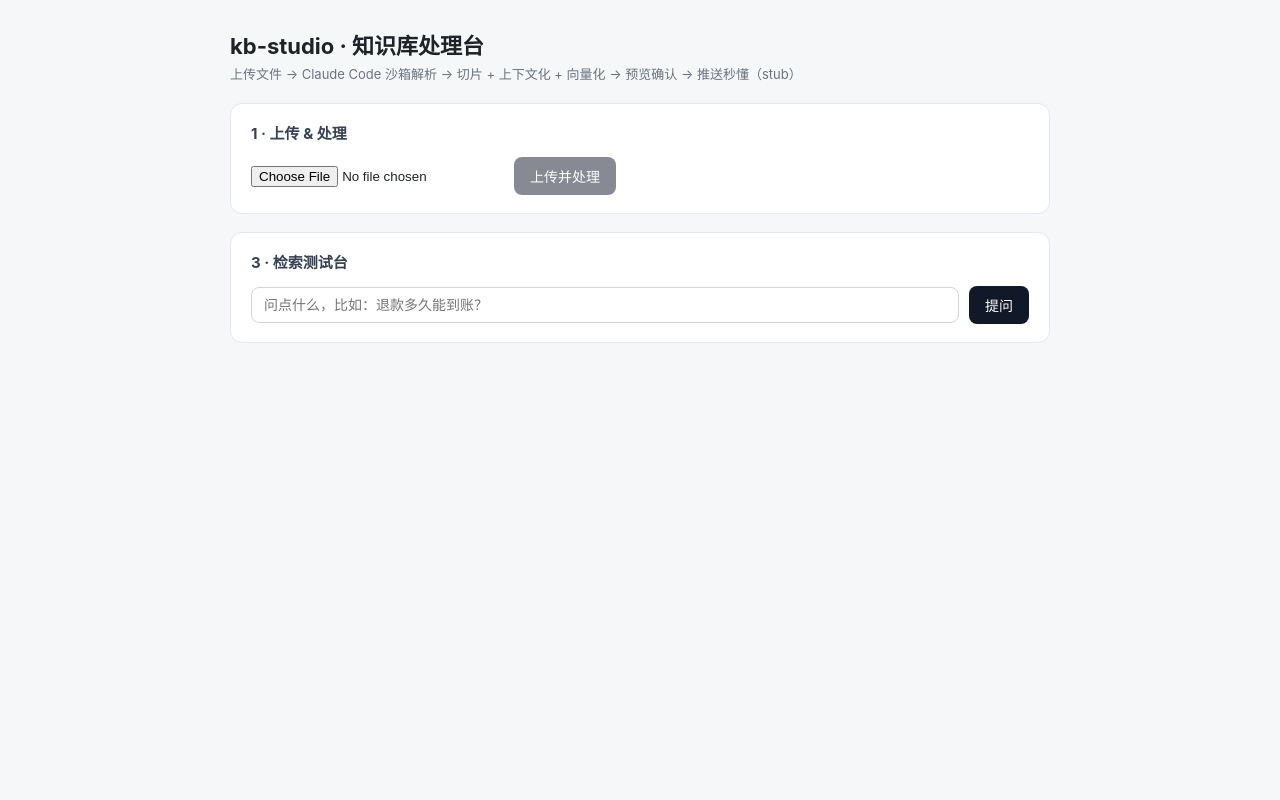
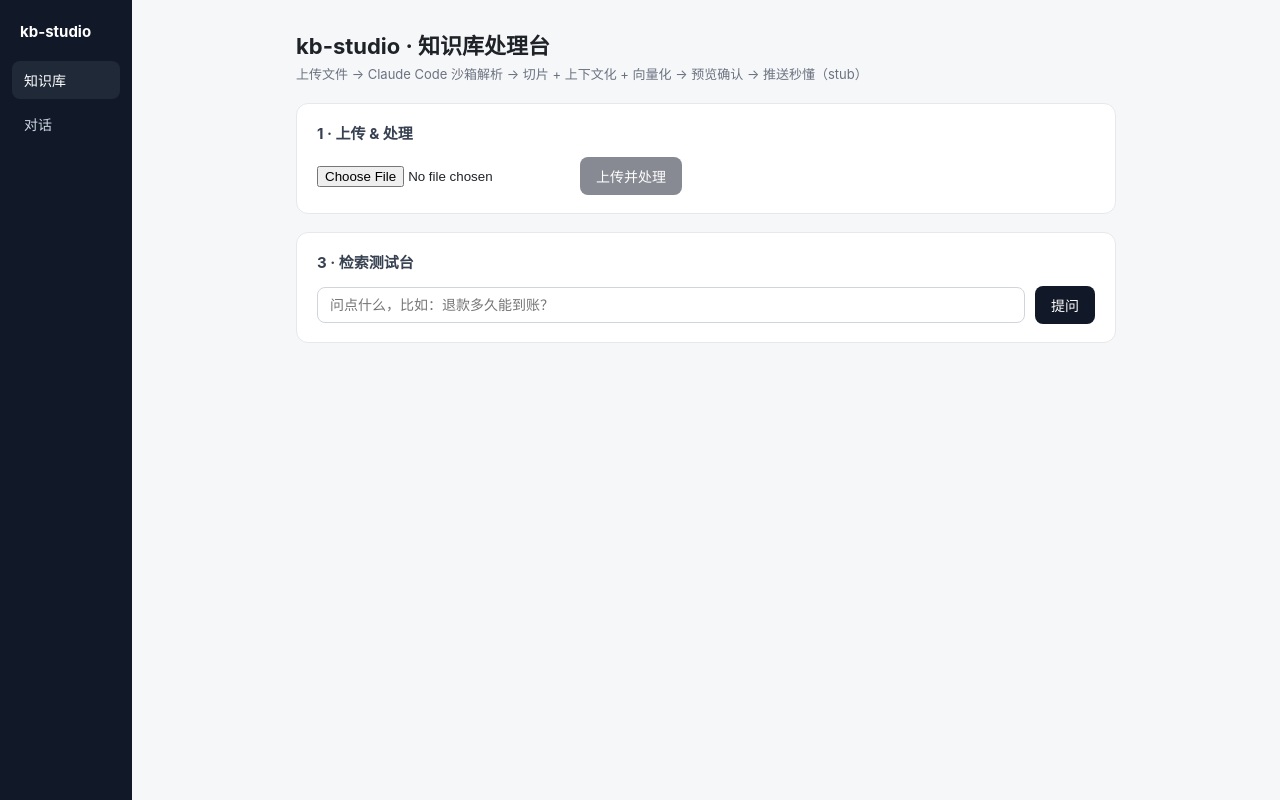
Before and after one commit to Spider615/kb-studio, a Next.js app in the folder apps/web/: page / in a window 1280 px wide. Built offline with nearby package versions, Linux system fonts and the light colour scheme.

Commit message:
feat(web): 应用外壳 — 左侧导航 Nav + 两栏/气泡样式
Co-Authored-By: Claude Opus 4.8 <noreply@anthropic.com>

```diff
--- a/apps/web/app/globals.css
+++ b/apps/web/app/globals.css
@@ -27,3 +27,37 @@ button:disabled { opacity: .5; cursor: default; }
 .hit .score { color: #2563eb; font-weight: 600; margin-right: 8px; }
 .hit-body { color: #6b7280; margin-top: 4px; }
 details summary { cursor: pointer; color: #6b7280; font-size: 13px; margin-top: 10px; }
+
+/* 应用外壳 */
+.app { display: flex; min-height: 100vh; }
+.nav { width: 132px; flex-shrink: 0; background: #111827; color: #cbd5e1; padding: 18px 12px; display: flex; flex-direction: column; gap: 6px; }
+.nav-brand { color: #fff; font-weight: 700; font-size: 15px; padding: 4px 8px 14px; }
+.nav-item { display: block; padding: 9px 12px; border-radius: 8px; color: #cbd5e1; text-decoration: none; font-size: 14px; }
+.nav-item.active { background: #1f2937; color: #fff; }
+.main { flex: 1; min-width: 0; }
+
+/* 两栏：列表列 + 详情区 */
+.pane-2 { display: flex; height: 100vh; }
+.list-col { width: 280px; flex-shrink: 0; border-right: 1px solid #e6e8eb; background: #fbfbfc; display: flex; flex-direction: column; }
+.upload-box { padding: 14px; border-bottom: 1px solid #eceef0; display: flex; flex-direction: column; gap: 8px; }
+.list { overflow-y: auto; padding: 8px; display: flex; flex-direction: column; gap: 4px; }
+.list-item { display: flex; align-items: center; border: 0; background: transparent; border-radius: 8px; padding: 0; }
+.list-item.active { background: #eef2ff; }
+.li-main { flex: 1; min-width: 0; background: transparent; color: inherit; border: 0; padding: 9px 10px; text-align: left; cursor: pointer; }
+.li-title { font-size: 13px; font-weight: 600; color: #1f2328; white-space: nowrap; overflow: hidden; text-overflow: ellipsis; }
+.li-meta { font-size: 11px; color: #9ca3af; margin-top: 2px; }
+.li-del { background: transparent; color: #9ca3af; border: 0; padding: 6px 10px; cursor: pointer; }
+.li-del:hover { color: #b91c1c; }
+.detail-col { flex: 1; min-width: 0; overflow-y: auto; padding: 22px 26px; }
+.detail-head { display: flex; align-items: center; justify-content: space-between; margin-bottom: 14px; gap: 12px; }
+.detail-head h2 { font-size: 15px; margin: 0; color: #374151; }
+button.danger { background: #b91c1c; }
+
+/* 对话气泡 */
+.detail-col.chat { display: flex; flex-direction: column; padding: 0; }
+.thread { flex: 1; overflow-y: auto; padding: 22px 26px; display: flex; flex-direction: column; gap: 14px; }
+.bubble { max-width: 76%; padding: 10px 14px; border-radius: 12px; font-size: 14px; line-height: 1.7; }
+.bubble.user { align-self: flex-end; background: #111827; color: #fff; }
+.bubble.asst { align-self: flex-start; background: #f0fdf4; border: 1px solid #bbf7d0; }
+.bubble-body { white-space: pre-wrap; }
+.composer { display: flex; gap: 10px; padding: 14px 20px; border-top: 1px solid #e6e8eb; background: #fff; }
--- a/apps/web/app/layout.tsx
+++ b/apps/web/app/layout.tsx
@@ -1,11 +1,17 @@
 import "./globals.css";
+import Nav from "../components/Nav";
 
 export const metadata = { title: "kb-studio · 知识库处理台" };
 
 export default function RootLayout({ children }: { children: React.ReactNode }) {
   return (
     <html lang="zh">
-      <body>{children}</body>
+      <body>
+        <div className="app">
+          <Nav />
+          <main className="main">{children}</main>
+        </div>
+      </body>
     </html>
   );
 }
--- /dev/null
+++ b/apps/web/components/Nav.tsx
@@ -0,0 +1,30 @@
+"use client";
+import Link from "next/link";
+import { usePathname } from "next/navigation";
+
+const items = [
+  { href: "/", label: "知识库" },
+  { href: "/chat", label: "对话" },
+];
+
+export default function Nav() {
+  const path = usePathname();
+  return (
+    <nav className="nav" aria-label="主导航">
+      <div className="nav-brand">kb-studio</div>
+      {items.map((it) => {
+        const active = it.href === "/" ? path === "/" : path.startsWith(it.href);
+        return (
+          <Link
+            key={it.href}
+            href={it.href}
+            className={active ? "nav-item active" : "nav-item"}
+            aria-current={active ? "page" : undefined}
+          >
+            {it.label}
+          </Link>
+        );
+      })}
+    </nav>
+  );
+}
```
